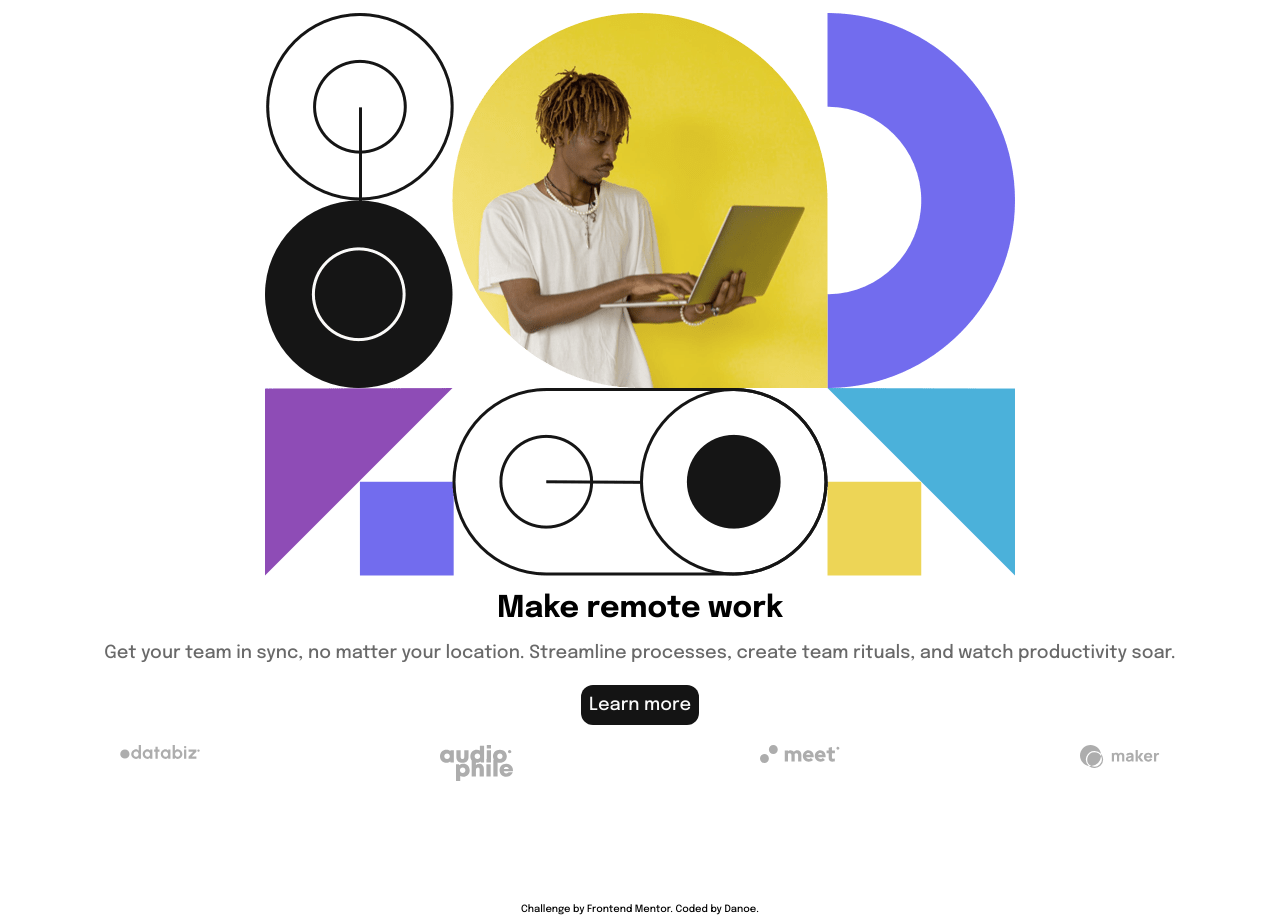
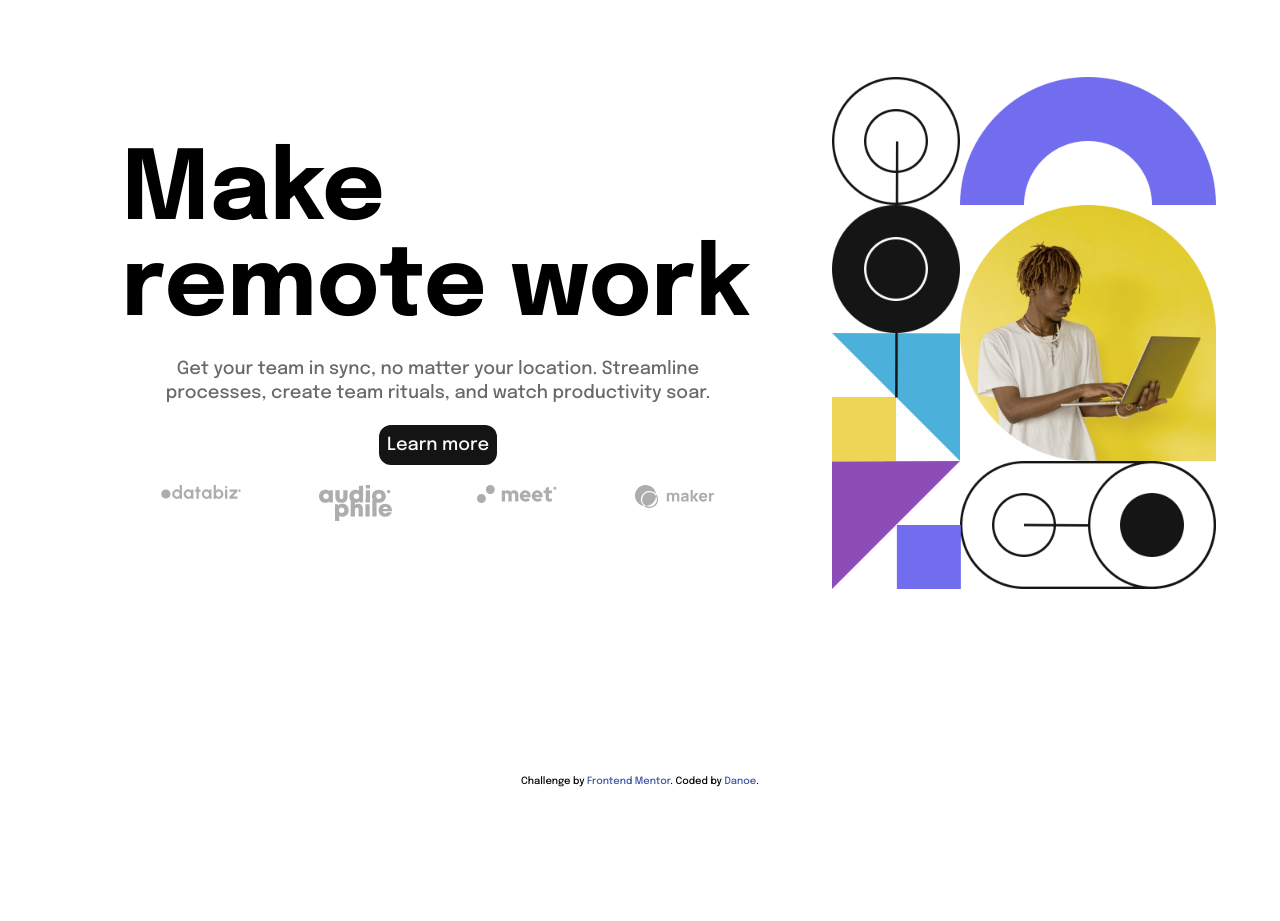
Before and after one commit to cocotiwak/intro-section-with-dropdown-navigation-main, a website: page index.html in a window 1280 px wide. Shown: the part 94-1015 px from the top of the page. After the commit the page ends 887 px from the top, so only its background shows below. Drawn offline with Linux system fonts and the light colour scheme.

Commit message:
desktop design minus menu

```diff
--- a/index.html
+++ b/index.html
@@ -10,6 +10,9 @@
 		/>
 		<style>
 			@import url("https://fonts.googleapis.com/css2?family=Epilogue:wght@500;700&display=swap");
+			.attribution a {
+				color: hsl(228, 45%, 44%);
+			}
 
 			#navigasi input:checked ~ menu {
 				transform: none;
@@ -129,12 +132,20 @@
 					</menu>
 				</nav>
 			</header>
-			<main class="flex flex-col gap-5 items-center">
-				<img src="./images/image-hero-mobile.png" alt="" />
-				<h1 class="font-bold text-[30px]">Make remote work</h1>
+			<main
+				class="flex flex-col gap-5 items-center md:flex-row-reverse md:p-[5%] md:min-w-[900px]"
+			>
+				<img src="./images/image-hero-mobile.png" alt="" class="md:hidden" />
+				<img
+					src="./images/image-hero-desktop.png"
+					alt=""
+					class="md:inline-block hidden w-1/3"
+				/>
+				<div class="flex flex-col md:p-[5%] gap-5 items-center md:w-2/3">
+					<h1 class="font-bold text-[30px] md:text-8xl">Make remote work</h1>
 					<p class="px-5 text-center text-Medium-Gray">
-					Get your team in sync, no matter your location. Streamline processes,
-					create team rituals, and watch productivity soar.
+						Get your team in sync, no matter your location. Streamline
+						processes, create team rituals, and watch productivity soar.
 					</p>
 					<button class="bg-Almost-Black text-Almost-White p-2 rounded-xl">
 						Learn more
@@ -144,13 +155,17 @@
 							<img src="./images/client-databiz.svg" alt="client-databiz" />
 						</div>
 						<div class="w-[80px]">
-						<img src="./images/client-audiophile.svg" alt="client-audiophile" />
+							<img
+								src="./images/client-audiophile.svg"
+								alt="client-audiophile"
+							/>
 						</div>
 						<div class="w-[80px]">
 							<img src="./images/client-meet.svg" alt="client-meet" />
 						</div>
 						<div class="w-[80px]">
 							<img src="./images/client-maker.svg" alt="client-maker" />
+						</div>
 					</div>
 				</div>
 			</main>
```
Also changed, not shown: css/styles.css. Lines whose indentation alone changed are shown as unchanged.
